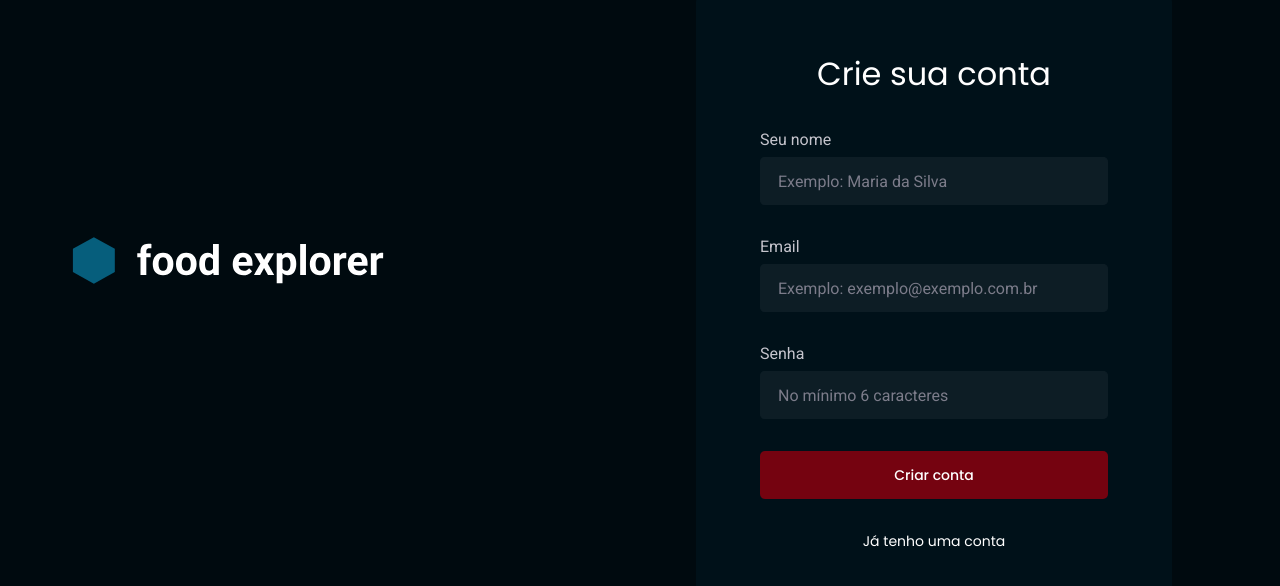
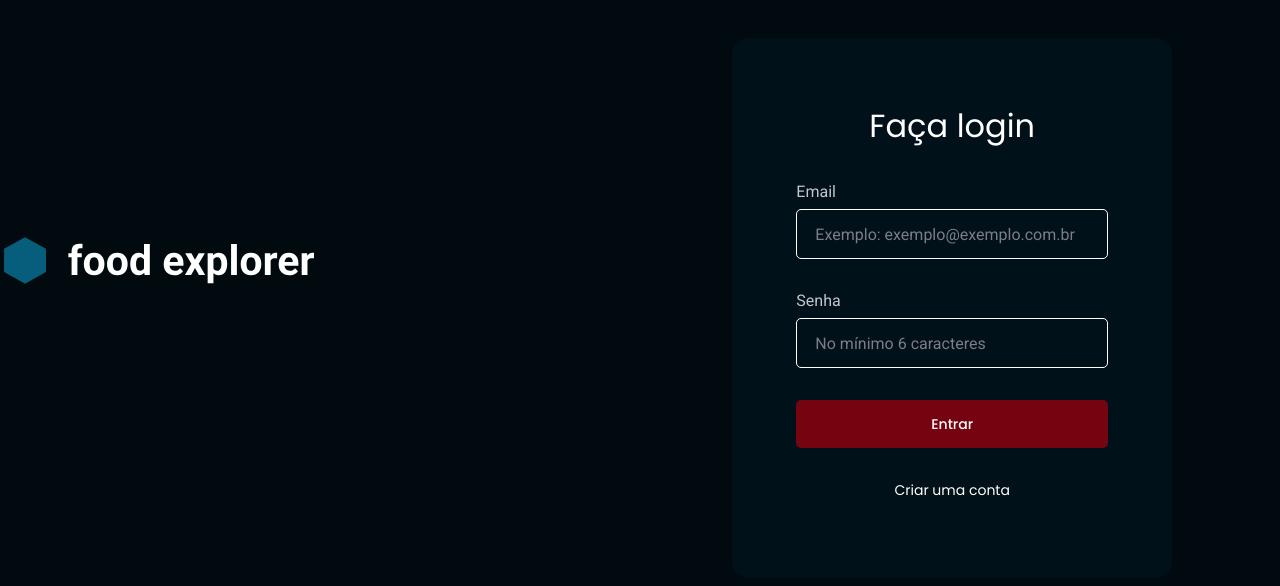
Before and after one commit to leonardonunes3/food-explorer-frontend, a React (Vite) app: page / in a window 1280 px wide. Shown: the part 104-690 px from the top of the page. Built offline with nearby package versions, Linux system fonts and the light colour scheme.

Commit message:
integracao backend + rotas

```diff
--- a/package.json
+++ b/package.json
@@ -10,10 +10,12 @@
     "preview": "vite preview"
   },
   "dependencies": {
+    "axios": "^1.7.2",
     "debounce": "^2.0.0",
     "react": "^18.2.0",
     "react-dom": "^18.2.0",
     "react-icons": "^5.0.1",
+    "react-router-dom": "^6.23.1",
     "react-select": "^5.8.0",
     "styled-components": "^6.1.8",
     "swiper": "^11.0.7"
--- a/src/components/Button/index.jsx
+++ b/src/components/Button/index.jsx
@@ -1,9 +1,10 @@
 import { Container } from './styles';
 
-export function Button({ title, icon: Icon }) {
+export function Button({ title, icon: Icon, ...rest }) {
     return (
         <Container
             type="button"
+            {...rest}
         >
             { Icon && <Icon size={32} /> }
             { title }
--- /dev/null
+++ b/src/hooks/auth.jsx
@@ -0,0 +1,42 @@
+import { createContext, useContext, useState } from "react";
+
+import { api } from "../services/api";
+
+export const AuthContext = createContext({});
+
+function AuthProvider({ children }) {
+    const [data, setData] = useState({});
+
+    async function signIn({ email, password }) {
+
+        api.post("/sessions", { email, password })
+        .then((response) => {
+            const { user, token } = response.data;
+
+            api.defaults.headers.authorization = `Bearer ${token}`;
+
+            setData({ user, token });
+        })
+        .catch(error => {
+            if(error.response) {
+                alert(error.response.data.message);
+            } else {
+                alert("Não foi possível entrar.");
+            }
+        })
+    }
+
+    return(
+        <AuthContext.Provider value={{ signIn, user: data.user }}>
+            { children }
+        </AuthContext.Provider>
+    );
+}
+
+function useAuth() {
+    const context = useContext(AuthContext);
+
+    return context;
+}
+
+export { AuthProvider, useAuth }
--- a/src/main.jsx
+++ b/src/main.jsx
@@ -4,13 +4,16 @@ import GlobalStyles from './styles/global';
 import { ThemeProvider } from 'styled-components';
 import theme from './styles/theme';
 
-import { SignUp } from './pages/SignUp';
+import { Routes } from './routes';
+import { AuthProvider } from './hooks/auth';
 
 ReactDOM.createRoot(document.getElementById('root')).render(
   <React.StrictMode>
     <ThemeProvider theme={theme}>
       <GlobalStyles />
-      <SignUp />
+      <AuthProvider>
+        <Routes />
+      </AuthProvider>
     </ThemeProvider>
   </React.StrictMode>
 )
--- a/src/pages/SignIn/index.jsx
+++ b/src/pages/SignIn/index.jsx
@@ -4,9 +4,31 @@ import { ButtonText } from "../../components/ButtonText";
 
 import { Container, Form } from "./styles";
 
+import { useState } from "react";
+import { useNavigate } from "react-router-dom";
+
 import logo  from "../../assets/Logo.svg";
+import { useAuth } from "../../hooks/auth";
 
 export function SignIn() {
+    const [email, setEmail] = useState("");
+    const [password, setPassword] = useState("");
+
+    const navigate = useNavigate();
+
+    const { signIn } = useAuth();
+
+    function handleSignIn() {
+        if(!email || !password) {
+            return alert("Preencha todas os campos!");
+        }
+        signIn({ email, password });
+    }
+
+    function createAccount() {
+        navigate("/register");
+    }
+
     return(
         <Container>
 
@@ -16,17 +38,19 @@ export function SignIn() {
                 <p>Email</p>
                 <Input
                     placeholder="Exemplo: exemplo@exemplo.com.br"
+                    onChange={e => setEmail(e.target.value)}
                 />
 
                 <p>Senha</p>
                 <Input
                     placeholder="No mínimo 6 caracteres"
                     type="password"
+                    onChange={e => setPassword(e.target.value)}
                 />
 
-                <Button title="Entrar" />
+                <Button title="Entrar" onClick={handleSignIn} />
 
-                <ButtonText title="Criar uma conta" />
+                <ButtonText title="Criar uma conta" onClick={createAccount} />
             </Form>
 
             <img src={logo} />
--- a/src/pages/SignUp/index.jsx
+++ b/src/pages/SignUp/index.jsx
@@ -2,11 +2,45 @@ import { Input } from "../../components/Input";
 import { Button } from "../../components/Button";
 import { ButtonText } from "../../components/ButtonText";
 
+import { useState } from "react";
+
+import { useNavigate } from "react-router-dom";
+
 import { Container, Form } from "./styles";
+
+import { api } from "../../services/api";
 
 import logo  from "../../assets/Logo.svg";
 
 export function SignUp() {
+  const [name, setName] = useState("");
+  const [email, setEmail] = useState("");
+  const [password, setPassword] = useState("");
+
+  const navigate = useNavigate();
+
+  function handleSignUp() {
+    if(!name || !email || !password) {
+      return alert("Preencha todas os campos!");
+    }
+
+    api.post("/users", { name, email, password })
+    .then(() => {
+      alert("Usuário cadastrado com sucesso.");
+      navigate("/");
+    })
+    .catch(error => {
+      if(error.response) {
+        alert(error.response.data.message);
+      } else {
+        alert("Não foi possível cadastrar");
+      }
+    })
+  }
+
+  function goToSignIn() {
+    navigate("/");
+  }
 
   return(
       <Container>
@@ -17,12 +51,14 @@ export function SignUp() {
           <Input
             placeholder="Exemplo: Maria da Silva"
             alternativeInput
+            onChange={e => setName(e.target.value)}
           />
 
           <p>Email</p>
           <Input
             placeholder="Exemplo: exemplo@exemplo.com.br"
             alternativeInput
+            onChange={e => setEmail(e.target.value)}
           />
 
           <p>Senha</p>
@@ -30,11 +66,12 @@ export function SignUp() {
             placeholder="No mínimo 6 caracteres"
             type="password"
             alternativeInput
+            onChange={e => setPassword(e.target.value)}
           />
 
-          <Button title="Criar conta" />
+          <Button title="Criar conta" onClick={handleSignUp} />
 
-          <ButtonText title="Já tenho uma conta" />
+          <ButtonText title="Já tenho uma conta" onClick={goToSignIn} />
 
         </Form>
 
--- /dev/null
+++ b/src/routes/app.routes.jsx
@@ -0,0 +1,16 @@
+import { Route, Routes } from "react-router-dom";
+
+import { Home } from "../pages/Home";
+import { Dish } from "../pages/Dish";
+import { ConfigDish } from "../pages/ConfigDish";
+
+export function AppRoutes() {
+    return(
+        <Routes>
+            <Route path="/" element={<Home />} />
+            <Route path="/dish/:id" element={<Dish />} />
+            <Route path="/add" element={<ConfigDish />} />
+            <Route path="/edit/:id" element={<ConfigDish />} />
+        </Routes>
+    );
+}
--- /dev/null
+++ b/src/routes/auth.routes.jsx
@@ -0,0 +1,12 @@
+import { Route, Routes } from "react-router-dom";
+import { SignUp } from "../pages/SignUp";
+import { SignIn } from "../pages/SignIn";
+
+export function AuthRoutes() {
+    return(
+        <Routes>
+            <Route path="/" element={<SignIn />} />
+            <Route path="/register" element={<SignUp />} />
+        </Routes>
+    );
+}
--- /dev/null
+++ b/src/routes/index.jsx
@@ -0,0 +1,16 @@
+import { BrowserRouter } from "react-router-dom";
+
+import { AppRoutes } from "./app.routes";
+import { AuthRoutes } from "./auth.routes";
+
+import { useAuth } from "../hooks/auth";
+
+export function Routes() {
+    const { user } = useAuth();
+
+    return(
+        <BrowserRouter>
+            { user ? <AppRoutes /> : <AuthRoutes /> }
+        </BrowserRouter>
+    );
+}
--- /dev/null
+++ b/src/services/api.js
@@ -0,0 +1,5 @@
+import axios from "axios";
+
+export const api = axios.create({
+    baseURL: 'http://localhost:3333'
+});
```
Also changed, not shown: 1 other file (tests, documents, lock files or other folders).
